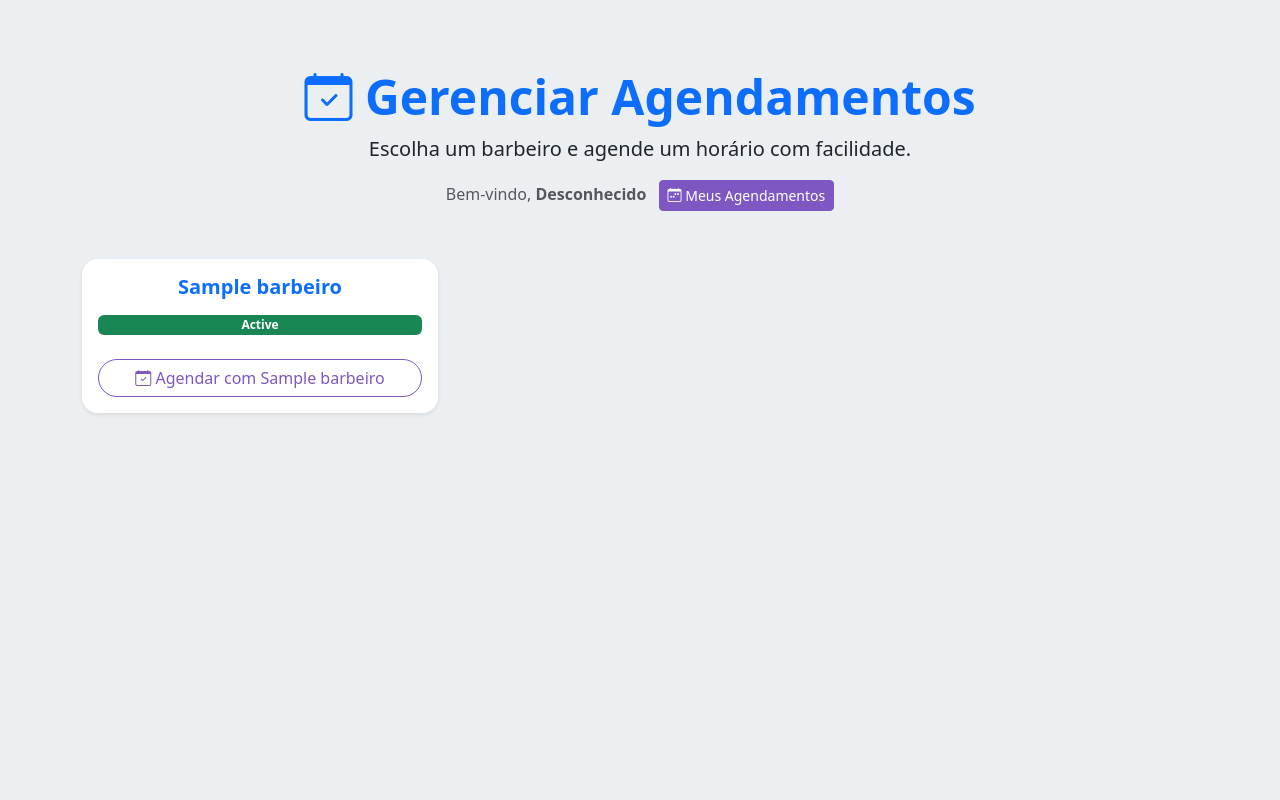
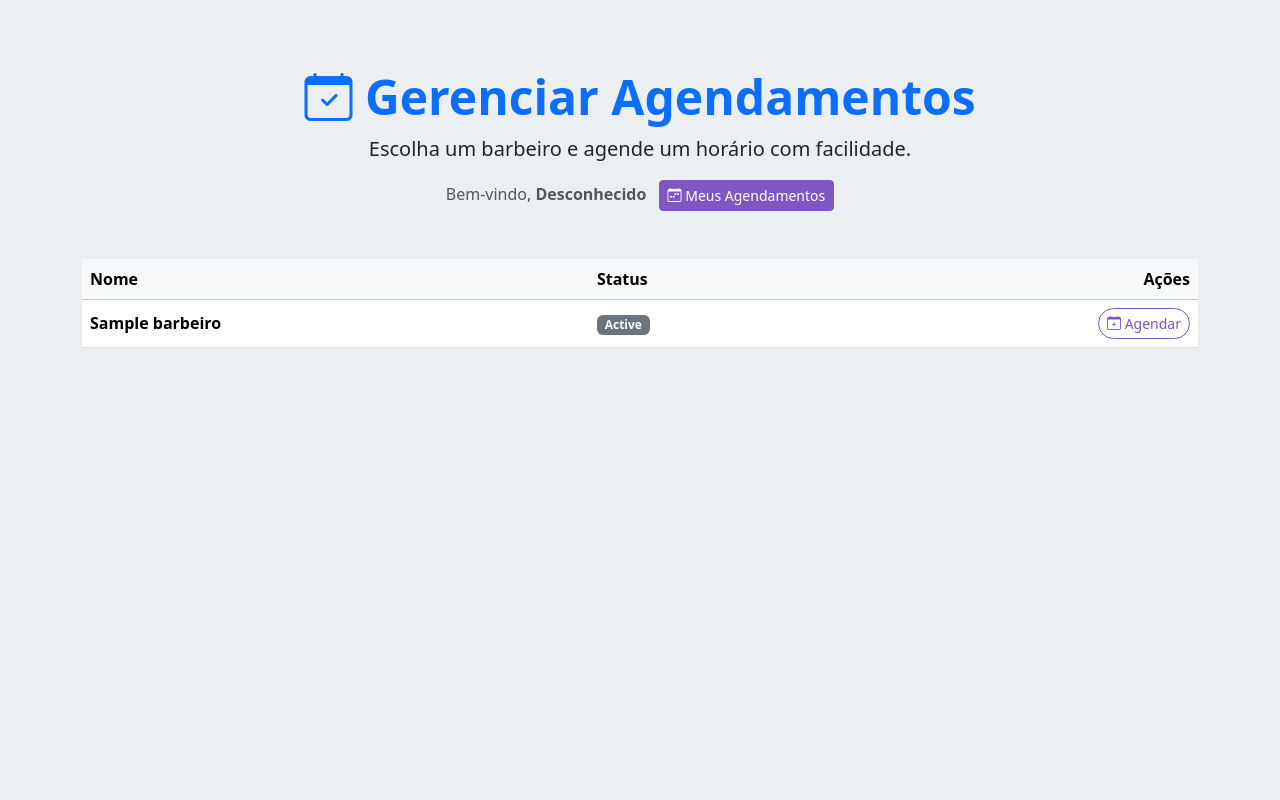
Before and after one commit to Fagner202/ClickBeard_FagnerRamos, a PHP site: template src/views/agendamento/index.php in a window 1280 px wide. Run offline with PHP 8.4, Linux system fonts and the light colour scheme; the template is opened without the code that fills it: most values are stand-ins (such as "Sample title", 1, 10 or a date in 2020).

Commit message:
Substitui a lista de barbeiros por uma tabela, melhorando a organização e a legibilidade da interface de agendamentos.

```diff
--- a/src/views/agendamento/index.php
+++ b/src/views/agendamento/index.php
@@ -1,51 +1,56 @@
 <?php
 session_start();
 require_once __DIR__ . '/../../utils/utils.php';
-
 $usuario = autenticarUsuario();
-
-// dd($barbeiros);
-
 ob_start();
 ?>
 
 <div class="container mt-5">
+
   <!-- Título da página -->
   <div class="text-center mb-5">
     <h1 class="display-5 fw-bold text-primary">
       <i class="bi bi-calendar-check"></i> Gerenciar Agendamentos
     </h1>
     <p class="lead">Escolha um barbeiro e agende um horário com facilidade.</p>
-    <p class="text-muted">Bem-vindo, <strong><?= htmlspecialchars($usuario['nome'] ?? 'Desconhecido') ?></strong>
+    <p class="text-muted">
+      Bem-vindo, <strong><?= htmlspecialchars($usuario['nome'] ?? 'Desconhecido') ?></strong>
       <button class="btn btn-primary btn-sm ms-2" onclick="abrirMeusAgendamentos()">
         <i class="bi bi-calendar-week"></i> Meus Agendamentos
       </button>
     </p>
   </div>
 
-  <!-- Lista de barbeiros -->
-  <div class="row row-cols-1 row-cols-md-2 row-cols-lg-3 g-4">
+  <!-- Tabela de barbeiros -->
+  <div class="table-responsive">
+    <table class="table table-hover align-middle">
+      <thead class="table-light">
+        <tr>
+          <th>Nome</th>
+          <th>Status</th>
+          <th class="text-end">Ações</th>
+        </tr>
+      </thead>
+      <tbody>
         <?php foreach ($barbeiros as $barbeiro): ?>
-      <div class="col">
-        <div class="card shadow-sm h-100 border-0 rounded-4">
-          <div class="card-body d-flex flex-column">
-            <h5 class="card-title text-primary text-center fw-bold mb-3">
-              <?= htmlspecialchars($barbeiro['nome']) ?>
-            </h5>
-
-            <span class="badge bg-success mb-4">
-              <?= htmlspecialchars(ucfirst($barbeiro['status'])) ?>
+          <tr>
+            <td class="fw-semibold"><?= htmlspecialchars($barbeiro['nome']) ?></td>
+            <td>
+              <span class="badge <?= $barbeiro['status'] === 'ativo' ? 'bg-success' : 'bg-secondary' ?>">
+                <?= ucfirst(htmlspecialchars($barbeiro['status'])) ?>
               </span>
-
+            </td>
+            <td class="text-end">
               <button
-              class="btn btn-outline-primary mt-auto rounded-pill"
+                class="btn btn-sm btn-outline-primary rounded-pill"
                 onclick="abrirModalAgendamento(<?= $barbeiro['cliente_id'] ?>)">
-              <i class="bi bi-calendar-check"></i> Agendar com <?= htmlspecialchars($barbeiro['nome']) ?>
+                <i class="bi bi-calendar-plus"></i> Agendar
               </button>
-          </div>
-        </div>
-      </div>
+            </td>
+          </tr>
         <?php endforeach; ?>
+      </tbody>
+    </table>
   </div>
 </div>
 
```
Lines whose indentation alone changed are shown as unchanged.
